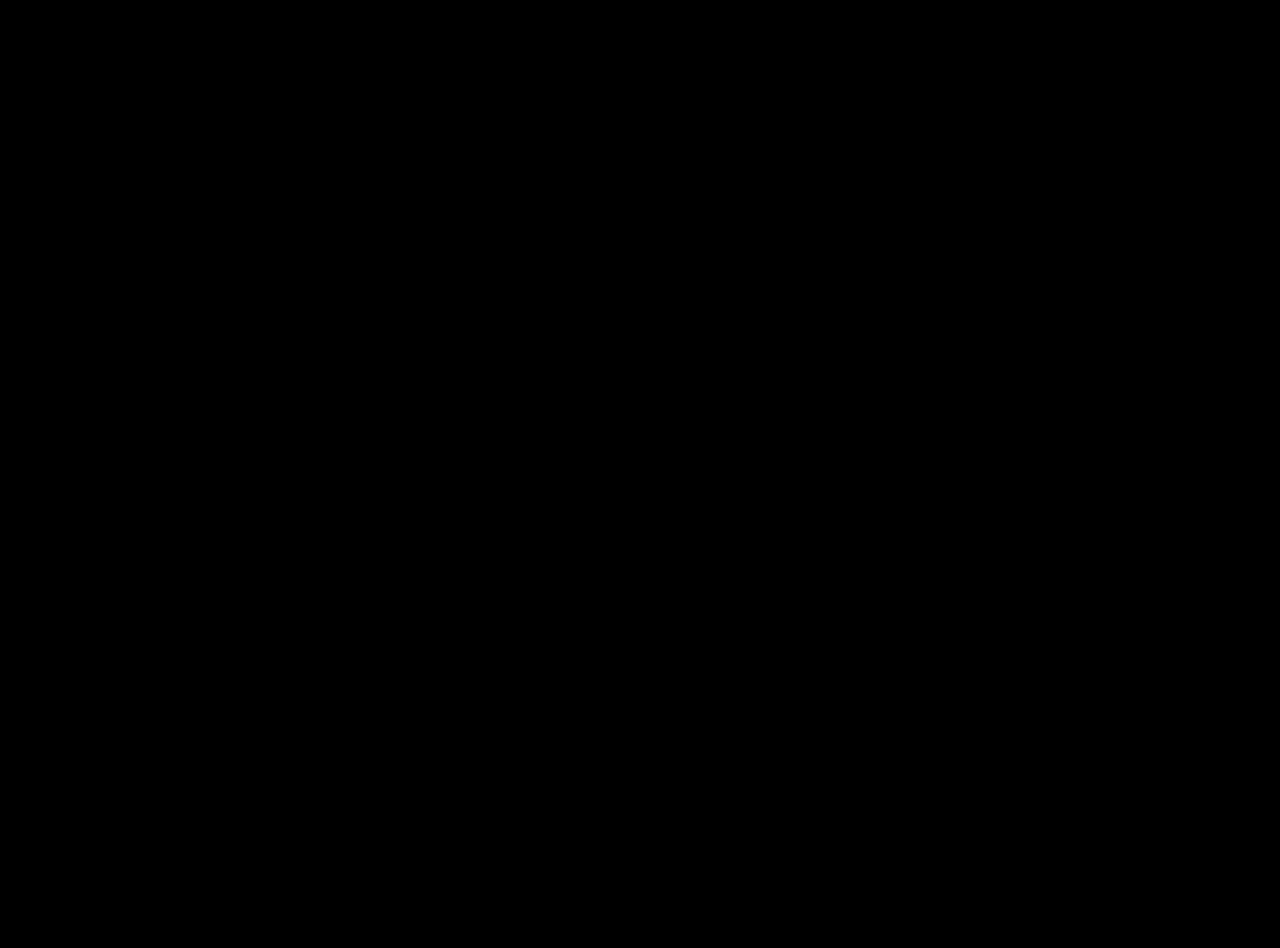
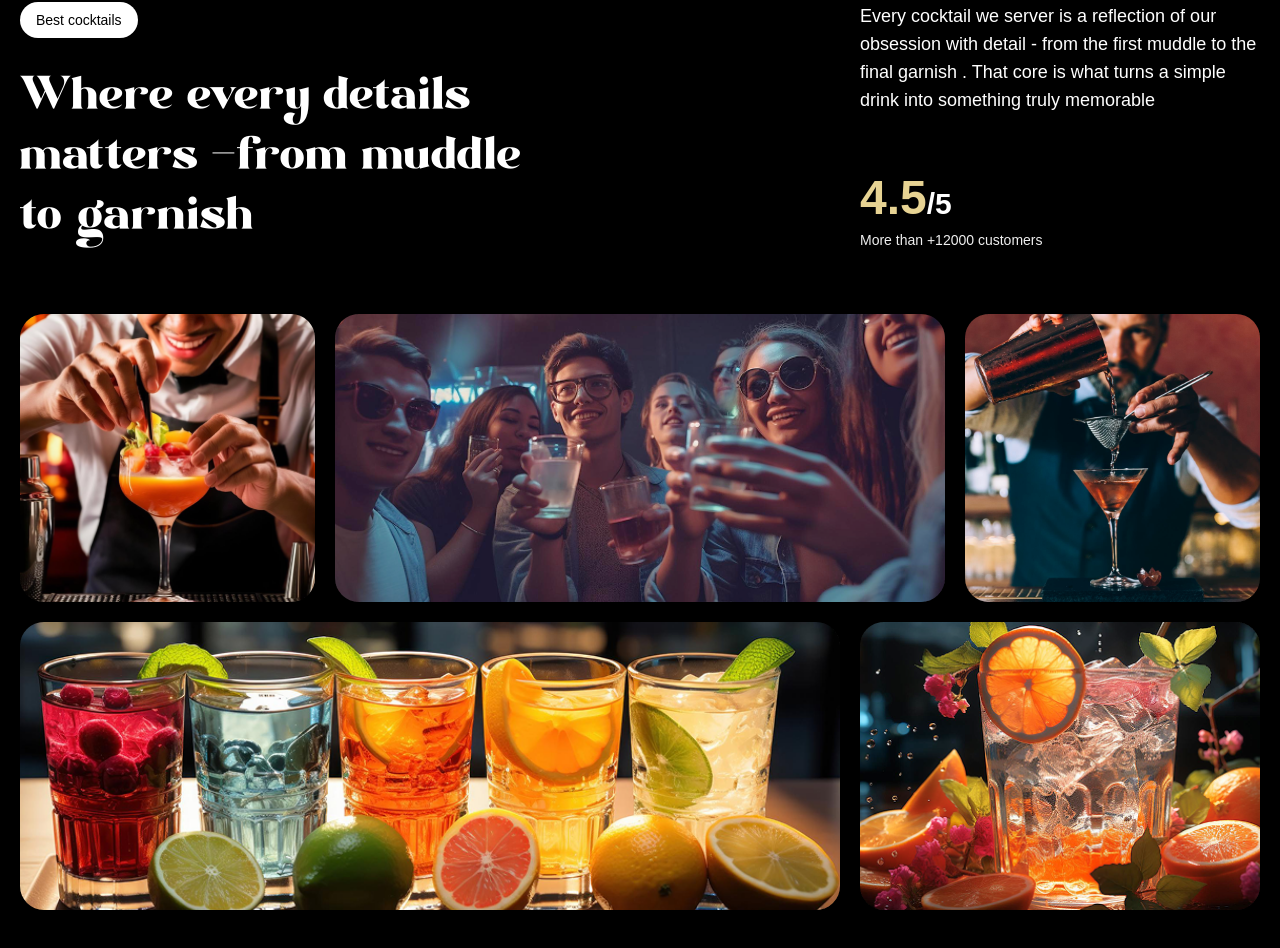
Before and after one commit to Northernblade07/gsap-landing_page, a React (Vite) app: page / in a window 1280 px wide. Shown: the part 1710-2658 px from the top of the page. Before the commit the page ends 1680 px from the top, so only its background shows below. Built offline with nearby package versions, Linux system fonts and the light colour scheme; a web font is replaced by a local one.

Commit message:
finish  about section

```diff
--- a/src/App.jsx
+++ b/src/App.jsx
@@ -4,6 +4,7 @@
 import Hero from './components/Hero'
 import Navbar from './components/Navbar'
 import Cocktails from './components/Cocktails'
+import About from './components/About'
 
 gsap.registerPlugin(ScrollTrigger, SplitText)
 
@@ -13,6 +14,7 @@
       <Navbar/>
       <Hero/>
       <Cocktails/>
+      <About/>
     </main>
   )
 }
--- /dev/null
+++ b/src/components/About.jsx
@@ -0,0 +1,102 @@
+import { useGSAP } from '@gsap/react'
+import gsap from 'gsap'
+import { SplitText } from 'gsap/all'
+import React from 'react'
+
+const About = () => {
+
+    useGSAP(()=>{
+       const titleSplit = SplitText.create('#about h2', {
+            type: "words",
+        })
+
+        const scrollTimeline = gsap.timeline({
+            scrollTrigger: {
+                trigger: '#about',
+                start:'top 60%',
+                // scrub:true
+            }
+        })
+
+        scrollTimeline.from(titleSplit.words, {
+            yPercent: 100,
+            opacity: 0,
+            duration: 1,
+            ease:'expo.out',
+            stagger: 0.02,
+        }).from('.top-grid div , .bottom-grid div', {
+            yPercent: 100,
+            opacity: 0,
+            duration: 1,
+            ease:'power1.inOut',
+            stagger: 0.04,
+        },'-=0.5')
+    },[])
+  return (
+    <div id='about' >
+        <div className='mb-16 md:px-0 px-5'>
+            <div className='content'>
+                <div className='md:col-span-8'>
+                    <p className='badge'>Best cocktails</p>
+                    <h2>Where every details matters <span className='text-white '>-</span>
+                    from muddle to garnish
+                    </h2>
+                </div>
+
+                <div className='sub-content'>
+                    <p>Every cocktail we server is a reflection of our obsession with detail - from the first muddle to the final garnish . That core is what turns a simple drink into something truly memorable</p>
+
+                    <div>
+                        <p className='md:text-3xl text-xl font-bold'>
+                            <span>4.5</span>/5
+                        </p>
+                        <p className='text-sm text-white-100'>
+                            More than +12000 customers
+                        </p>
+                    </div>
+                </div>
+
+            </div>
+        </div>
+        <div className='top-grid'>
+            <div className='md:col-span-3'>
+                <div className='noisy'>
+                    <img src="/images/abt1.png" alt="" />
+                </div>
+            </div>
+
+             <div className='md:col-span-6'>
+                <div className='noisy'>
+                    <img src="/images/abt2.png" alt="" />
+                </div>
+            </div>
+
+             <div className='md:col-span-3'>
+                <div className='noisy'>
+                    <img src="/images/abt5.png" alt="" />
+                </div>
+            </div>
+
+        </div>
+            <div className='bottom-grid'>
+                 <div className='md:col-span-8'>
+                <div className='noisy'>
+                    <img src="/images/abt3.png" alt="" />
+                </div>
+            </div>
+            <div className='md:col-span-4'>
+                <div className='noisy'>
+                    <img src="/images/abt4.png" alt="" />
+                </div>
+            </div>
+
+            </div>
+
+
+
+    </div>
+
+  )
+}
+
+export default About
```
